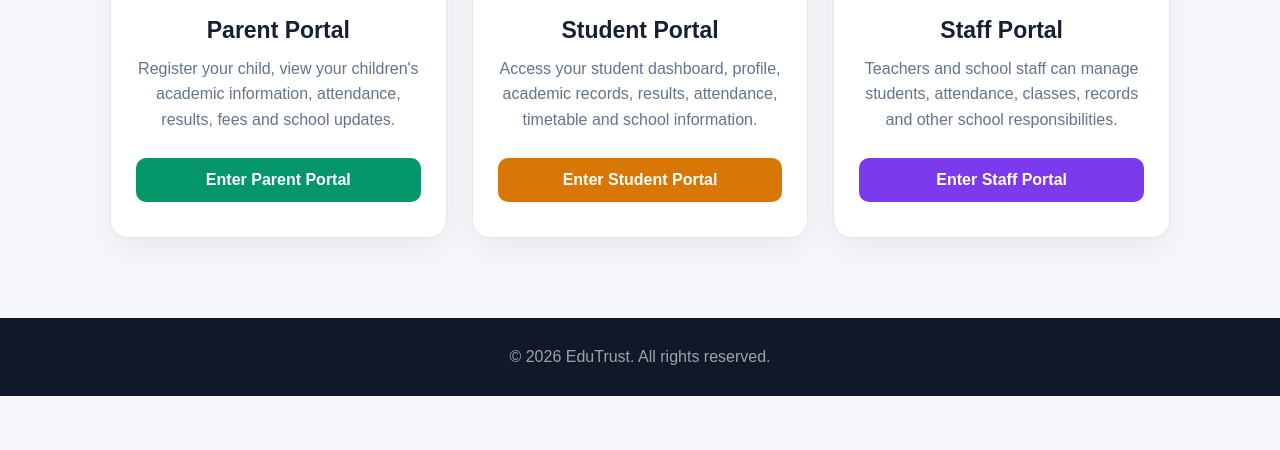
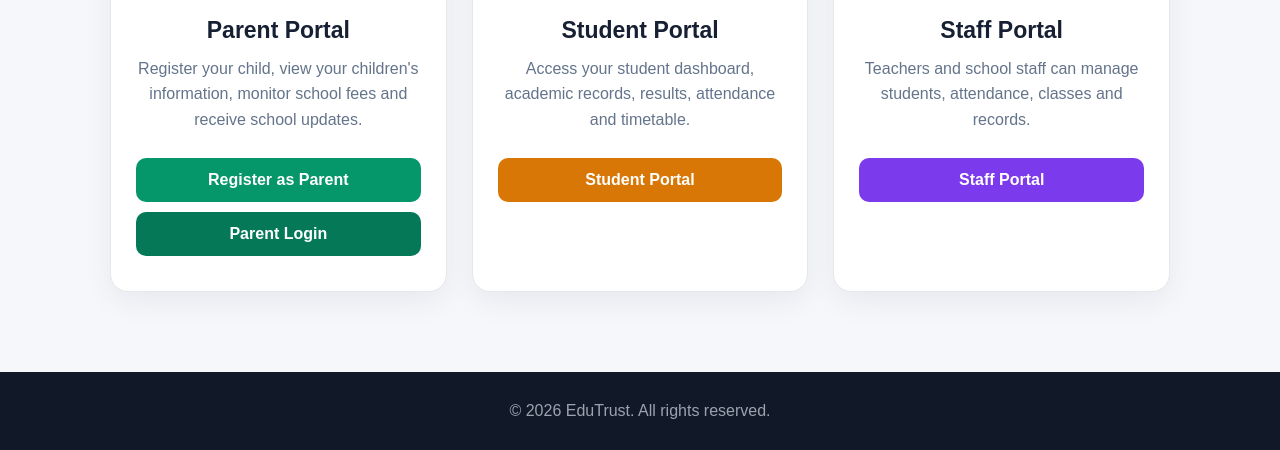
Before and after one commit to ABDUL-cel/EduTrust-, a plain HTML site: page public/index.html in a window 1280 px wide. Shown: the part 436-886 px from the top of the page. Before the commit the page ends 832 px from the top, so only its background shows below. Drawn offline with Linux system fonts and the light colour scheme.

Commit message:
Update index.html

```diff
--- a/public/index.html
+++ b/public/index.html
@@ -245,23 +245,30 @@
 
     <p>
         Register your child, view your children's
-                academic information, attendance, results,
-                fees and school updates.
+        information, monitor school fees and receive
+        school updates.
     </p>
 
     <a
-                href="parent-register.html"
+        href="/parent-register.html"
         class="portal-btn"
     >
-                Enter Parent Portal
+        Register as Parent
+    </a>
+
+    <a
+        href="/parent/login"
+        class="portal-btn"
+        style="
+            margin-top:10px;
+            background:#047857;
+        "
+    >
+        Parent Login
     </a>
 
 </div>
 
-
-        <!-- =====================================================
-             STUDENT
-        ====================================================== -->
 
 <div class="portal-card student">
 
@@ -272,24 +279,19 @@
     <h2>Student Portal</h2>
 
     <p>
-                Access your student dashboard, profile,
-                academic records, results, attendance,
-                timetable and school information.
+        Access your student dashboard, academic
+        records, results, attendance and timetable.
     </p>
 
     <a
         href="/student/login"
         class="portal-btn"
     >
-                Enter Student Portal
+        Student Portal
     </a>
 
 </div>
 
-
-        <!-- =====================================================
-             STAFF
-        ====================================================== -->
 
 <div class="portal-card staff">
 
@@ -301,19 +303,17 @@
 
     <p>
         Teachers and school staff can manage
-                students, attendance, classes, records
-                and other school responsibilities.
+        students, attendance, classes and records.
     </p>
 
     <a
         href="/staff/login"
         class="portal-btn"
     >
-                Enter Staff Portal
+        Staff Portal
     </a>
 
 </div>
-
     </div>
 
 </section>
```
Lines whose indentation alone changed are shown as unchanged.
